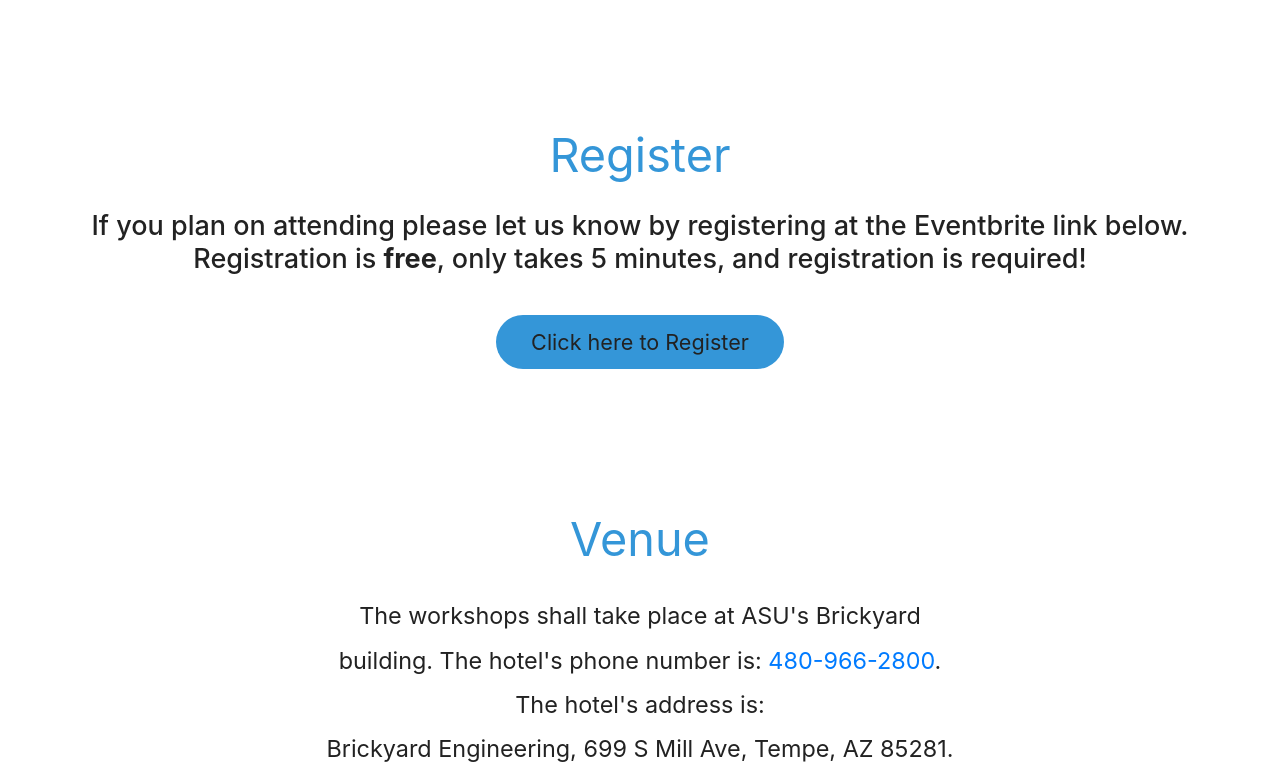
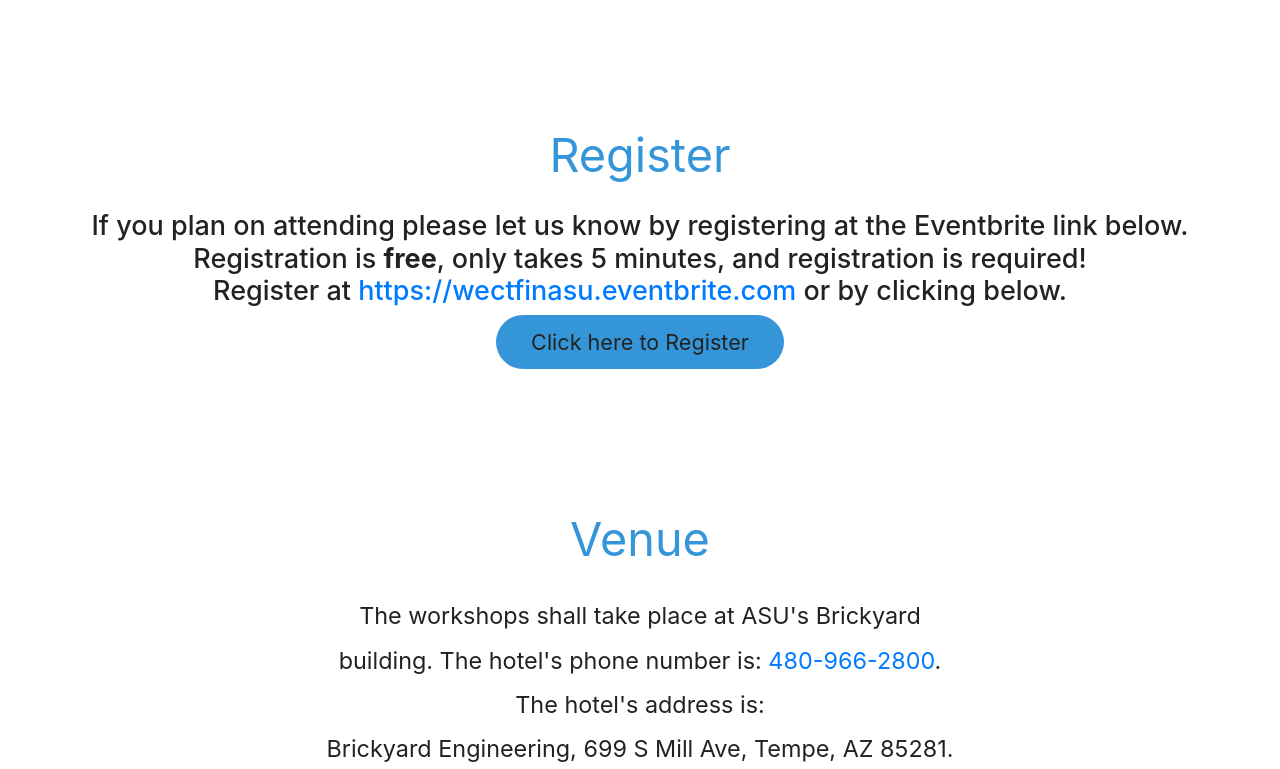
Before and after one commit to pwndevils/WeCTFinASU, a plain HTML site: page index.html in a window 1280 px wide. Shown: the part 2267-3036 px from the top of the page. Drawn offline with Linux system fonts and the light colour scheme; grey boxes are pictures that could not be loaded.

Commit message:
Registration link published

```diff
--- a/index.html
+++ b/index.html
@@ -131,11 +131,11 @@
 						<h2 class="tm-text-primary tm-section-title mb-4">Register</h2>
 						<h4>If you plan on attending please let us know by registering at the Eventbrite link below.
 							Registration is <strong>free</strong>, only takes 5 minutes, and registration is required!<br>
-							<br>
+							Register at <a href="https://wectfinasu.eventbrite.com"> https://wectfinasu.eventbrite.com</a> or by clicking below.<br>
 						</h4>
 						<p class="mx-auto tm-work-description">
 						<div class="tm-next">
-							<a href="TODO" class="tm-intro-text tm-btn-primary">Click here to Register</a>
+							<a href="https://wectfinasu.eventbrite.com" class="tm-intro-text tm-btn-primary">Click here to Register</a>
 						</div>
 						</p>
 					</div>
```
